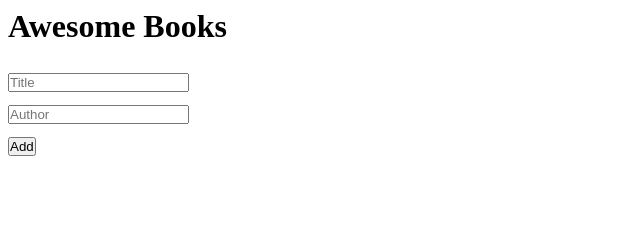
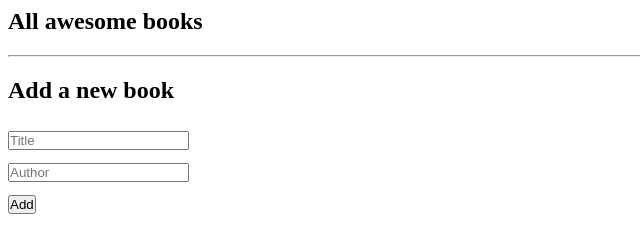
Before and after one commit to luigirazum/mv-awesomeBooks, a website: page index.html in a window 1280 px wide. Shown: the whole page, without its empty margins (0-640 px from the left). Drawn offline with Linux system fonts and the light colour scheme.

Commit message:
Add html section and div to add semantics and structure to the project.

```diff
--- a/index.html
+++ b/index.html
@@ -4,31 +4,43 @@
   <meta http-equiv="X-UA-Compatible" content="IE=edge">
   <meta name="viewport" content="width=device-width, initial-scale=1.0">
   <link rel="stylesheet" href="./assets/css/styles.css">
-  <title>AwesomeBooks</title>
+  <title>Awesome Books</title>
 </head>
 
 <body>
 
-  <h1>Awesome Books</h1>
-
+  <div class="container">
+    <section id="list">
+      <h1>All awesome books</h1>
         <!--<ul> #booklist will hold the list of books-->
         <ul id="bookslist"></ul>
         <!--EOF #booklist-->
+    </section> <!--EOF #list section-->
+  </div> <!--EOF .container-->
 
+  <hr>
+
+  <div class="container">
+    <section id="add">
+      <h2>Add a new book</h2>
       <!--form #addbook will be used to add new books-->
       <form id="addbook" novalidate>
         <ul>
           <li>
-        <input type="text" id="title" name="booktitle" placeholder="Title" pattern="((\w|\d)+\s?)*(\w|\d)+" minlength="6" required><br>
+            <input type="text" id="title" name="booktitle" placeholder="Title" pattern="((\w|\d)+\s?)*(\w|\d)+"
+              minlength="6" required><br>
           </li>
           <li>
-        <input type="text" id="author" name="bookauthor" placeholder="Author" pattern="(\w+\s?)*(\w)+" minlength="6" required><br>
+            <input type="text" id="author" name="bookauthor" placeholder="Author" pattern="(\w+\s?)*(\w)+" minlength="6"
+              required><br>
           </li>
           <li>
             <button type="submit" id="submitbook">Add</button>
           </li>
         </ul>
-  </form>
+      </form> <!--EOF #addbook form-->
+    </section> <!--EOF #add section-->
+  </div> <!--EOF .container-->
 
   <script src="./assets/js/app.js"></script>
 </body>
```
Lines whose indentation alone changed are shown as unchanged.
